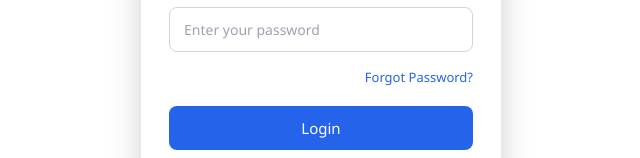
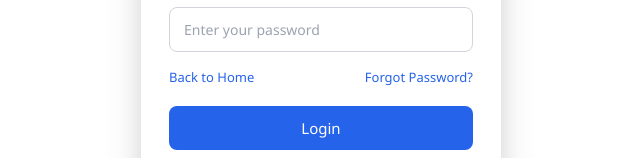
Before and after one commit to Tirtha134/NoteApp_frontend, a React (Vite) app: page /login in a window 1280 px wide. Shown: the part 520-678 px from the top of the page, without its empty margins (319-959 px from the left). Built offline with nearby package versions, Linux system fonts and the light colour scheme; no server answers.

Commit message:
push all file

```diff
--- a/src/pages/Login.css
+++ b/src/pages/Login.css
@@ -85,20 +85,23 @@
   box-shadow: 0 0 0 4px rgba(37, 99, 235, 0.15);
 }
 
-/* ================= Forgot Password Link ================= */
-.forgot-text {
-  text-align: right;
+/* ================= Links Row ================= */
+.links-row {
+  display: flex;
+  justify-content: space-between;
+  margin: 8px 0 14px;
   font-size: 13px;
-  margin: 8px 0 14px;
 }
 
-.forgot-text a {
+.back-home,
+.forgot-link {
   color: #2563eb;
   text-decoration: none;
   font-weight: 500;
 }
 
-.forgot-text a:hover {
+.back-home:hover,
+.forgot-link:hover {
   text-decoration: underline;
 }
 
@@ -152,4 +155,8 @@
     max-width: 300px;
     padding: 24px 20px;
   }
+
+  .links-row {
+    font-size: 12px;
+  }
 }
--- a/src/pages/Login.jsx
+++ b/src/pages/Login.jsx
@@ -59,10 +59,11 @@ const Login = () => {
             />
           </div>
 
-          {/* Forgot Password Link */}
-          <p className="forgot-text">
-            <Link to="/forgot-password">Forgot Password?</Link>
-          </p>
+          {/* Links Row: Back to Home on left, Forgot Password on right */}
+          <div className="links-row">
+            <Link className="back-home" to="/">Back to Home</Link>
+            <Link className="forgot-link" to="/forgot-password">Forgot Password?</Link>
+          </div>
 
           <button type="submit" className="login-btn">
             Login
```
